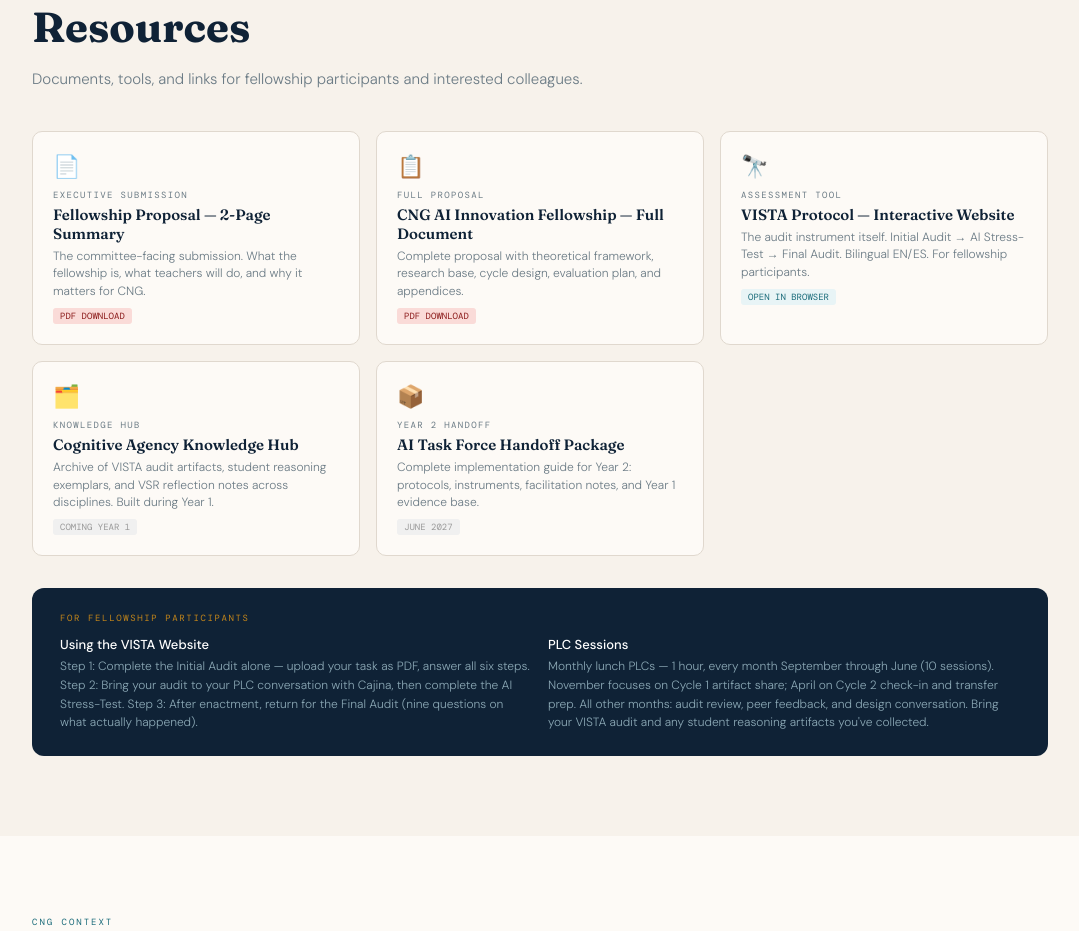
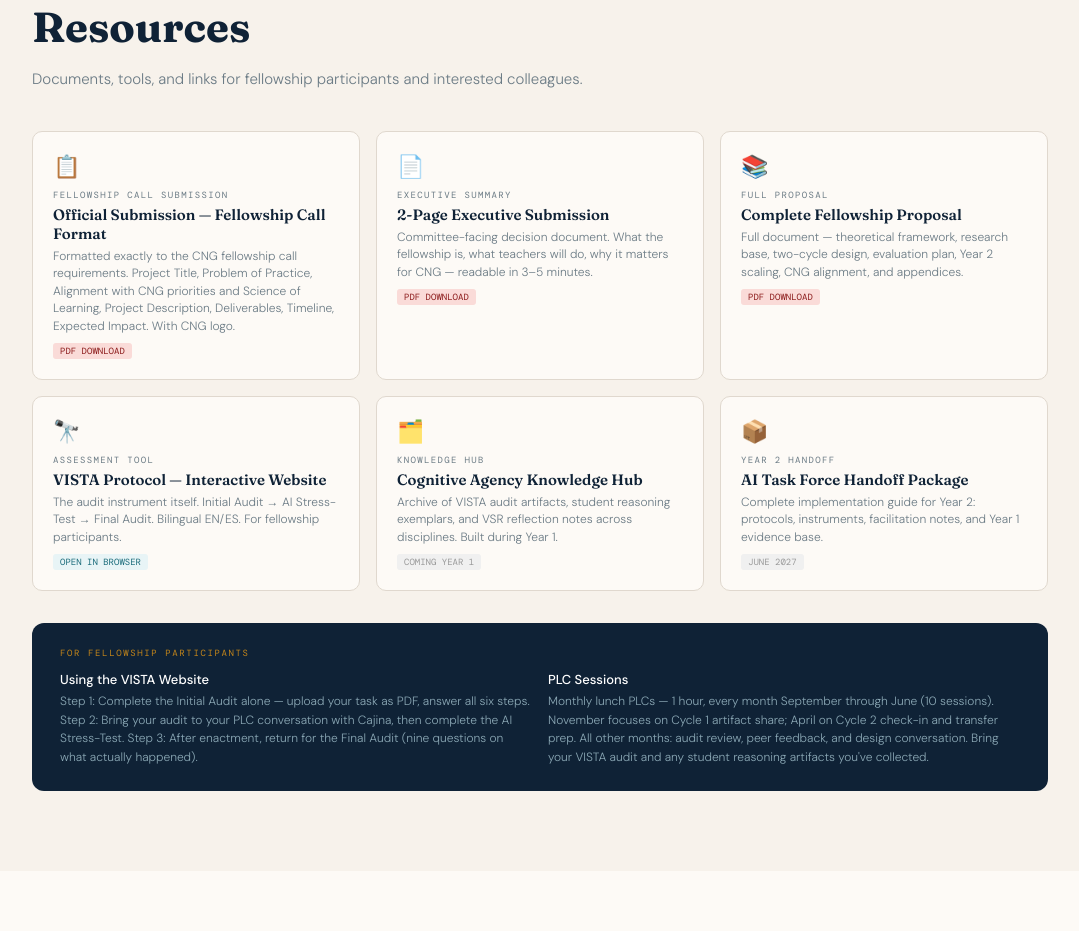
Before and after one commit to AJ-AIEd/vista-fellowship, a plain HTML site: page index.html in a window 1280 px wide. Shown: the part 5335-6266 px from the top of the page, without its empty margins (100-1179 px from the left). Drawn offline with nearby package versions, Linux system fonts and the light colour scheme.

Commit message:
Add fellowship call submission + three download cards

```diff
--- a/index.html
+++ b/index.html
@@ -387,18 +387,25 @@ footer{background:var(--navy);padding:40px 32px;text-align:center;margin-top:60p
   <div class="section-sub">Documents, tools, and links for fellowship participants and interested colleagues.</div>
 
   <div class="resource-grid">
+    <a href="/public/docs/CNG_Fellowship_Call_Submission.docx" class="resource-card" download>
+      <div class="rc-icon">📋</div>
+      <div class="rc-label">Fellowship Call Submission</div>
+      <div class="rc-title">Official Submission — Fellowship Call Format</div>
+      <div class="rc-sub">Formatted exactly to the CNG fellowship call requirements. Project Title, Problem of Practice, Alignment with CNG priorities and Science of Learning, Project Description, Deliverables, Timeline, Expected Impact. With CNG logo.</div>
+      <span class="rc-badge pdf">PDF Download</span>
+    </a>
     <a href="/public/docs/CNG_Fellowship_Submission_Final.docx" class="resource-card" download>
       <div class="rc-icon">📄</div>
-      <div class="rc-label">Executive Submission</div>
-      <div class="rc-title">Fellowship Proposal — 2-Page Summary</div>
-      <div class="rc-sub">The committee-facing submission. What the fellowship is, what teachers will do, and why it matters for CNG.</div>
+      <div class="rc-label">Executive Summary</div>
+      <div class="rc-title">2-Page Executive Submission</div>
+      <div class="rc-sub">Committee-facing decision document. What the fellowship is, what teachers will do, why it matters for CNG — readable in 3–5 minutes.</div>
       <span class="rc-badge pdf">PDF Download</span>
     </a>
     <a href="/public/docs/CNG_Fellowship_Proposal_v6.docx" class="resource-card" download>
-      <div class="rc-icon">📋</div>
+      <div class="rc-icon">📚</div>
       <div class="rc-label">Full Proposal</div>
-      <div class="rc-title">CNG AI Innovation Fellowship — Full Document</div>
-      <div class="rc-sub">Complete proposal with theoretical framework, research base, cycle design, evaluation plan, and appendices.</div>
+      <div class="rc-title">Complete Fellowship Proposal</div>
+      <div class="rc-sub">Full document — theoretical framework, research base, two-cycle design, evaluation plan, Year 2 scaling, CNG alignment, and appendices.</div>
       <span class="rc-badge pdf">PDF Download</span>
     </a>
     <a href="/vista" class="resource-card" target="_blank">
```
Also changed, not shown: 2 other files.
